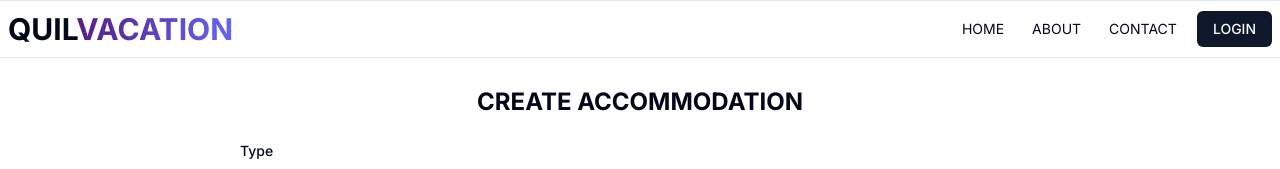
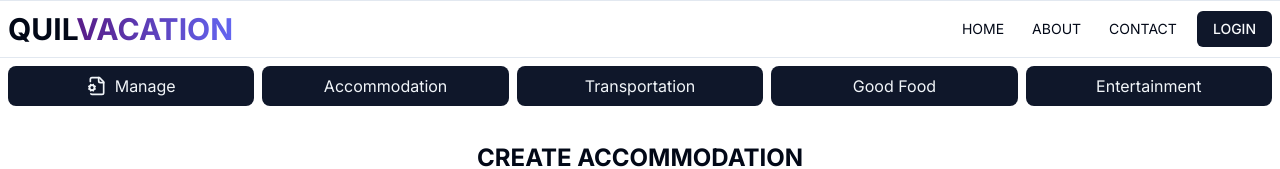
Before and after one commit to QuiLion7/project-quilvacation, a Next.js app: page /create/accommodation in a window 1280 px wide. Shown: the top 169 px of the page. Built offline with nearby package versions, Linux system fonts and the light colour scheme; no server answers.

Commit message:
feat: Created layout for create page

```diff
--- /dev/null
+++ b/src/app/create/layout.tsx
@@ -0,0 +1,14 @@
+import { HeaderCreate } from "./components/header";
+
+export default function CreateLayout({
+  children,
+}: {
+  children: React.ReactNode;
+}) {
+  return (
+    <>
+      <HeaderCreate />
+      {children}
+    </>
+  );
+}
--- a/src/app/create/page.tsx
+++ b/src/app/create/page.tsx
@@ -8,5 +8,6 @@ export default async function CreateOffer() {
   if (!session || !session.user) {
     redirect("/");
   }
+
   return <main className="p-2">Criar Ofertas</main>;
 }
```
